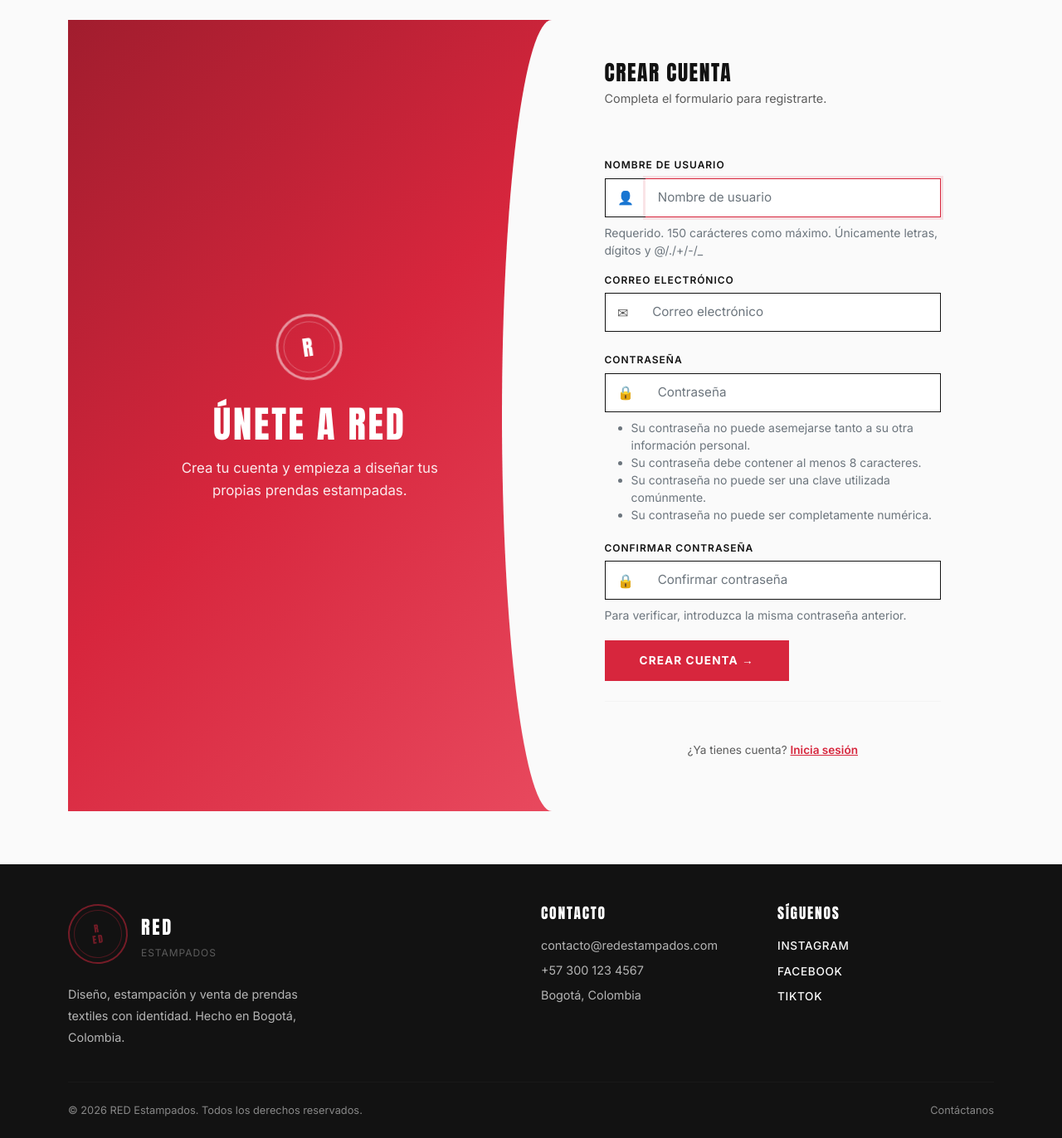
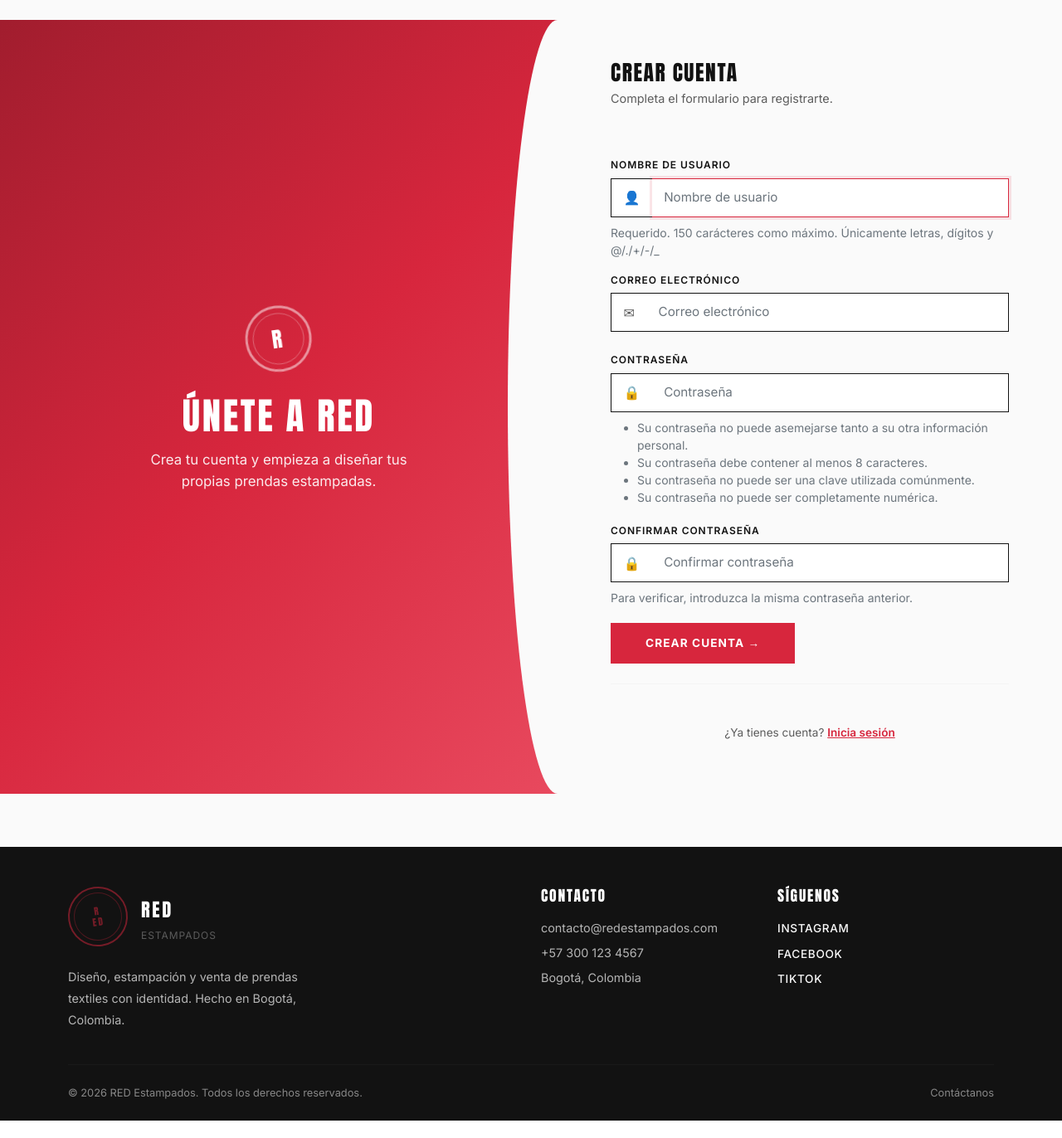
Before and after one commit to eliassidez123234dfs/Web_login_django, a Django app: page /register/ in a window 1280 px wide. Shown: the part 76-1448 px from the top of the page at 83% size. After the commit the page ends 1427 px from the top, so only its background shows below. Run offline with Django 5.2, Linux system fonts and the light colour scheme; some libraries are stand-ins or nearby versions.

Commit message:
fix: remove container wrapper from base.html so full-width layouts fill the screen edge-to-edge

```diff
--- a/contact/templates/contact/contacto.html
+++ b/contact/templates/contact/contacto.html
@@ -3,6 +3,8 @@
 {% block title %}Contacto — RED{% endblock %}
 
 {% block content %}
-<h1 class="page-title-red">Contacto</h1>
-<p class="text-muted">Próximamente: formulario de contacto.</p>
+<div class="container py-4">
+    <h1 class="page-title-red">Contacto</h1>
+    <p class="text-muted">Próximamente: formulario de contacto.</p>
+</div>
 {% endblock %}
--- a/products/templates/products/admin_panel.html
+++ b/products/templates/products/admin_panel.html
@@ -3,6 +3,8 @@
 {% block title %}Panel de administración — RED{% endblock %}
 
 {% block content %}
-<h1 class="page-title-red">Panel de administración</h1>
-<p class="text-muted">Próximamente: CRUD de productos.</p>
+<div class="container py-4">
+    <h1 class="page-title-red">Panel de administración</h1>
+    <p class="text-muted">Próximamente: CRUD de productos.</p>
+</div>
 {% endblock %}
--- a/products/templates/products/catalogue.html
+++ b/products/templates/products/catalogue.html
@@ -3,6 +3,8 @@
 {% block title %}Catálogo — RED{% endblock %}
 
 {% block content %}
-<h1 class="page-title-red">Catálogo</h1>
-<p class="text-muted">Próximamente: productos disponibles.</p>
+<div class="container py-4">
+    <h1 class="page-title-red">Catálogo</h1>
+    <p class="text-muted">Próximamente: productos disponibles.</p>
+</div>
 {% endblock %}
--- a/static/css/styles.css
+++ b/static/css/styles.css
@@ -34,6 +34,8 @@ body {
 
 main {
   flex: 1;
+  display: flex;
+  flex-direction: column;
 }
 
 a {
@@ -732,9 +734,9 @@ a:hover {
    ========================================================================== */
 
 .auth-split {
-  min-height: calc(100vh - 72px);
   display: flex;
-  margin: 0;
+  flex: 1;
+  min-height: 100%;
 }
 
 .auth-left {
--- a/users/templates/base.html
+++ b/users/templates/base.html
@@ -12,10 +12,12 @@
 <body>
     {% include 'navbar.html' %}
     <main>
-        <div class="container mt-4">
-            {% include 'messages.html' %}
-            {% block content %}{% endblock %}
-        </div>
+        {% block messages_wrapper %}
+            <div class="container mt-4">
+                {% include 'messages.html' %}
+            </div>
+        {% endblock %}
+        {% block content %}{% endblock %}
     </main>
     {% include 'footer.html' %}
     <script src="{% static 'js/bootstrap.bundle.min.js' %}"></script>
```
